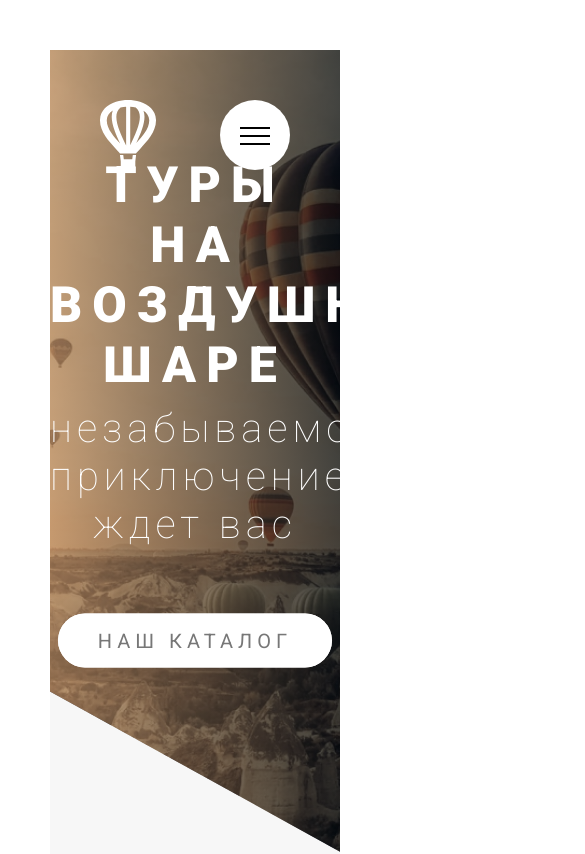
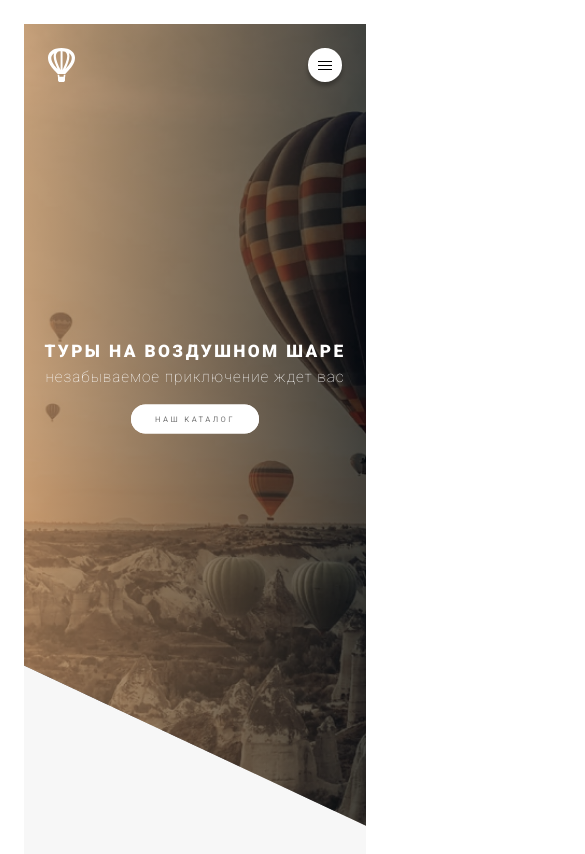
Before and after one commit to kenSuse/balloons, a plain HTML site: page index.html in a window 390 px wide. Shown: the top 854 px of the page, 585 px wide, since content can reach past the window. Drawn offline with Linux system fonts and the light colour scheme; files whose address does not match are found by name.

Commit message:
adaptiv part1

```diff
--- a/index.html
+++ b/index.html
@@ -257,7 +257,7 @@
                     <div class="book">
                         <div class="book__form">
                             <form action="#" class="form">
-                                <h2 class="title-secondary form-h2 margin-bottom-30px">забронировать тур</h2>
+                                <h2 class="title-secondary form-h2">забронировать тур</h2>
                                 <div class="form__group">
                                     <input type="text" class="form__input" placeholder="Имя Фамилия" id="name" required>
                                     <label for="name" class="form__label">Ваше Имя и Фамилия</label>
@@ -281,7 +281,7 @@
                                     </div>
                                 </div>
                                 <div class="form__group">
-                                    <button class="btn btn_brown">забронировать</button>
+                                    <button class="btn btn_brown btn_tab-port">забронировать</button>
                                 </div>
                             </form>
                         </div>
--- a/sass/abstracts/_mixins.sass
+++ b/sass/abstracts/_mixins.sass
@@ -9,3 +9,21 @@
         content: ""
         display: table
         clear: both
+
+
+@mixin respond($breakpoint)
+    @if $breakpoint == phone
+        @media (max-width: 600px)
+            @content
+
+    @if $breakpoint == tab-port
+        @media (max-width: 900px)
+            @content
+
+    @if $breakpoint == tab-land
+        @media (max-width: 1240px)
+            @content
+
+    @if $breakpoint == big-screen
+        @media (min-width: 1800px)
+            @content
--- a/sass/base/_base.sass
+++ b/sass/base/_base.sass
@@ -5,6 +5,14 @@
 
 html
     font-size: 62.5%
+    @include respond(tab-land)
+        font-size: 56.25%
+    @include respond(tab-port)
+        font-size: 50%
+    @include respond(phone)
+        font-size: 30%
+    @include respond(big-screen)
+        font-size: 75%
 
 body
     font-family: 'Roboto', sans-serif
--- a/sass/base/_typography.sass
+++ b/sass/base/_typography.sass
@@ -10,6 +10,12 @@
         margin-bottom: 1rem
         animation: leftToRight 1.7s ease
         backface-visibility: hidden
+        @include respond(tab-land)
+            font-size: 4rem
+        @include respond(tab-port)
+            font-size: 3.6rem
+            letter-spacing: .5rem
+            margin-bottom: 0
     &__second
         display: block
         font-weight: 100
@@ -19,6 +25,12 @@
         animation: rightToLeft 1.7s ease
         backface-visibility: hidden
         margin-bottom: 6.5rem
+        @include respond(tab-land)
+            font-size: 3rem
+            margin-bottom: 3.5rem
+        @include respond(tab-port)
+            font-size: 3.2rem
+            letter-spacing: .2rem
 
 .title-secondary
     font-size: 3.6rem
@@ -32,6 +44,12 @@
     text-align: center
     transition: all .3s
     backface-visibility: hidden
+    margin-bottom: 3rem
+    @include respond(tab-land)
+        font-size: 2.8rem
+        margin-bottom: 1rem
+    @include respond(tab-port)
+         letter-spacing: .6rem
     &:hover
         transform: skewY(3deg) skewX(15deg) scale(1)
         text-shadow: $text-shadow-h2
@@ -44,8 +62,12 @@
     line-height: 2.4rem
     letter-spacing: .2rem
     text-transform: uppercase
+    @include respond(tab-land)
+        font-size: 1.8rem
 .paragraf
     font-size: 1.6rem
     font-weight: 400
     line-height: 2.2rem
     letter-spacing: .2rem
+    @include respond(tab-land)
+        font-size: 1.5rem
--- a/sass/base/_utilites.sass
+++ b/sass/base/_utilites.sass
@@ -9,9 +9,13 @@
 
 .margin-bottom-60px
     margin-bottom: 6rem
+    @include respond(tab-port)
+        margin-bottom: 7rem
 
 .margin-bottom-80px
     margin-bottom: 8rem
+    @include respond(tab-port)
+        margin-bottom: 5rem
 
 .text-align-center
     text-align: center
--- a/sass/components/_buttons.sass
+++ b/sass/components/_buttons.sass
@@ -10,6 +10,11 @@
         transition: all .3s
         position: relative
         border: none
+        @include respond(tab-land)
+            font-size: 1.6rem
+            padding: 1.2rem 3rem
+        @include respond(tab-port)
+            padding: 2rem 5rem
     &:hover
         transform: translateY(-.4rem)
         box-shadow: $box-shadow
@@ -41,3 +46,6 @@
             color: $color-white
         &::after
             background: $color-brown-darck
+    &_tab-port
+        @include respond(tab-port)
+            width: 100%
--- a/sass/components/_compositions.sass
+++ b/sass/components/_compositions.sass
@@ -12,10 +12,10 @@
             top: 0
             left: .2rem
         &_n2
-            top: 8.9rem
-            left: 22.1rem
+            top: 5.9rem
+            right: 0
         &_n3
-            top: 16.4rem
+            top: 12.4rem
             left: 2.2rem
         &:hover
             outline: .3rem solid $color-brown-light
--- a/sass/components/_feedBack-card.sass
+++ b/sass/components/_feedBack-card.sass
@@ -5,8 +5,14 @@
     margin: 0 auto
     padding: 6rem
     transform: skewX(-18deg)
+    @include respond(tab-port)
+        transform: skewX(350deg)
+        padding: 3rem
     & > *
         transform: skewX(+20deg)
+        @include respond(tab-port)
+            transform: skewX(-350deg)
+            text-align: center
     &__img
         position: relative
         width: 15rem
@@ -17,6 +23,10 @@
         -webkit-shape-outside: circle(50% at 50% 50%)
         margin-right: 4rem
         overflow: hidden
+        @include respond(tab-port)
+            float: none
+            margin: 0 auto
+            margin-bottom: 3rem
         img
             height: 100%
             transform: scale(1.2)
--- a/sass/components/_forms.sass
+++ b/sass/components/_forms.sass
@@ -4,6 +4,8 @@
     box-shadow: $box-shadow
     border-radius: .5rem
     overflow: hidden
+    @include respond(tab-port)
+        background: linear-gradient(106deg, rgba(255,255,255,0.9) 0%, rgba(255,255,255,0.9) 56%, rgba(186,133,84,0.4) 506%, rgba(161,79,3,0.4) 100%), url(../img/tour-form.jpg) center / cover no-repeat
 
 .form
     width: 60%
@@ -13,7 +15,14 @@
         margin-bottom: 1.7rem
     &__group:nth-child(4)
         margin-bottom: 5rem
-
+    @include respond(tab-land)
+        &__group:not(:last-child)
+            margin-bottom: 1rem
+        &__group:nth-child(4)
+            margin-bottom: 0
+    @include respond(tab-port)
+        width: 100%
+        padding: 3rem
     &__input
         font-size: 1.6rem
         font-weight: 400
@@ -25,6 +34,9 @@
         border-bottom: .2rem solid transparent
         border-radius: .5rem
         width: 75%
+        @include respond(tab-port)
+            width: 100%
+            box-shadow: $box-shadow
         &:focus
             outline: none
             border-bottom: .2rem solid #66D763
@@ -46,8 +58,13 @@
         transform: translateY(-3.5rem)
 
     &__group-radio
-        width: 45%
         display: inline-block
+        &:not(:last-child)
+            margin-right: 2rem
+        @include respond(tab-land)
+            display: block
+            margin-bottom: 3rem
+
     &__input-radio
         display: none
     &__label-radio
@@ -82,3 +99,5 @@
 
     &-h2
         text-align: left
+        @include respond(tab-land)
+            text-align: center
--- a/sass/components/_tour-card.sass
+++ b/sass/components/_tour-card.sass
@@ -3,6 +3,8 @@
     perspective: 150rem
     -moz-perspective: 150rem
     position: relative
+    @include respond(tab-port)
+        height: 60rem
     &__side
         height: 50rem
         transition: all .7s ease-out
@@ -15,6 +17,8 @@
         box-shadow: $box-shadow
         border-radius: .3rem
         overflow: hidden
+        @include respond(tab-port)
+            height: 60rem
         &_front
             background: $color-white
         &_back
@@ -30,6 +34,8 @@
         background-blend-mode: hard-light
         height: 21rem
         clip-path: polygon(0 0, 100% 0, 100% 100%, 0 85%)
+        @include respond(tab-port)
+            height: 30rem
         &_1
             background: $color-brown-light url(../img/tour-1.jpg) center / cover no-repeat
         &_2
@@ -45,6 +51,9 @@
         line-height: 3.3rem
         text-transform: uppercase
         text-align: right
+        @include respond(tab-port)
+            top: 26rem
+            font-size: 3.8rem
     &__span
         padding: 1rem 1.9rem
         background: linear-gradient(90deg, #C3956A 3.65%, #A24F03 100%)
@@ -55,12 +64,16 @@
             top: 3rem
             right: 0
             padding-top: .3rem
+            @include respond(tab-port)
+                top: 3.8rem
     &__descr
         ul
             list-style: none
             width: 75%
             margin: 0 auto
             text-align: center
+            @include respond(tab-port)
+                width: 55%
             li
                 font-size: 1.6rem
                 font-weight: 700
@@ -70,6 +83,10 @@
                 display: inline-block
                 &:not(:last-child)
                     margin-bottom: 2rem
+                @include respond(tab-land)
+                    font-size: 1.5rem
+                @include respond(tab-port)
+                    font-size: 2rem
 
     &__backSide-box
         position: absolute
--- a/sass/layout/_footer.sass
+++ b/sass/layout/_footer.sass
@@ -14,6 +14,11 @@
         display: inline-block
         &:not(:last-child)
             margin-right: 5rem
+        @include respond(tab-land)
+            &:not(:last-child)
+                margin-right: 1.6rem
+        @include respond(tab-port)
+            margin: 0 3rem 3rem 0
     &__link
         &:link, &:visited
             text-decoration: none
--- a/sass/layout/_grid.sass
+++ b/sass/layout/_grid.sass
@@ -4,18 +4,28 @@
     @include clearfix
     &:not(:last-child)
         margin-bottom: $margin-vertical-big
+        @include respond(tab-port)
+            margin-bottom: 4rem
+    @include respond(tab-land)
+        max-width: 90.1rem
+    @include respond(tab-port)
+        max-width: 60rem
 
 .col-1-of-2
     width: calc((100% - #{$gutter-horizontal}) / 2)
 
 .col-1-of-3
     width: calc((100% - 2 * #{$gutter-horizontal}) / 3)
+    @include respond(tab-land)
+        width: calc((100% - 2 * #{2rem}) / 3)
 
 .col-2-of-3
     width: calc( 2 * ((100% - 2 * #{$gutter-horizontal}) / 3) + #{$gutter-horizontal})
 
 .col-1-of-4
     width: calc((100% - 3 * #{$gutter-horizontal}) / 4)
+    @include respond(tab-land)
+        width: calc((100% - 3 * #{2rem}) / 4)
 
 .col-2-of-4
     width: calc( 2 * ((100% - 3 * #{$gutter-horizontal}) / 4) + #{$gutter-horizontal})
@@ -28,3 +38,10 @@
     &:not(:last-child)
         margin-right: $gutter-horizontal
     float: left
+    @include respond(tab-land)
+        &:not(:last-child)
+            margin-right: 2rem
+    @include respond(tab-port)
+        width: 100%
+        margin-right: 0 !important
+        margin-bottom: 4rem
--- a/sass/layout/_navigations.sass
+++ b/sass/layout/_navigations.sass
@@ -12,6 +12,7 @@
         z-index: 200
         text-align: center
         cursor: pointer
+        box-shadow: $box-shadow
     &__background
         width: 5rem
         height: 5rem
@@ -70,10 +71,10 @@
         opacity: 1
     &__icon
         position: relative
-        margin-top: 35px
+        margin-top: 3.5rem
         &, &::after, &::before
-            width: 30px
-            height: 2px
+            width: 3rem
+            height: .2rem
             background: $color-black
             display: inline-block
         &::after, &::before
@@ -82,13 +83,13 @@
             left: 0
             transition: all .2s
         &::after
-            top: 8px
+            top: .8rem
         &::before
-            top: -8px
+            top: -.8rem
     &__button:hover &__icon::after
-        top: 10px
+        top: 1rem
     &__button:hover &__icon::before
-        top: -10px
+        top: -1rem
 
     &__toggle:checked + &__button &__icon
         background: transparent
--- a/sass/pages/_home.sass
+++ b/sass/pages/_home.sass
@@ -1,6 +1,10 @@
 .section-about
     padding-top: 8rem
     margin-bottom: 15rem
+    @include respond(tab-land)
+        margin-bottom: 12rem
+    @include respond(tab-port)
+        margin-bottom: 40rem
 
 
 .section-adventure
@@ -10,6 +14,8 @@
     margin-bottom: 15rem
     & > *
         transform: skewY(-7deg)
+    @include respond(tab-land)
+        padding: 15rem 0
 
 .section-tour
     margin-bottom: 8.5rem
```
Also changed, not shown: css/style.min.css, 1 other file.
